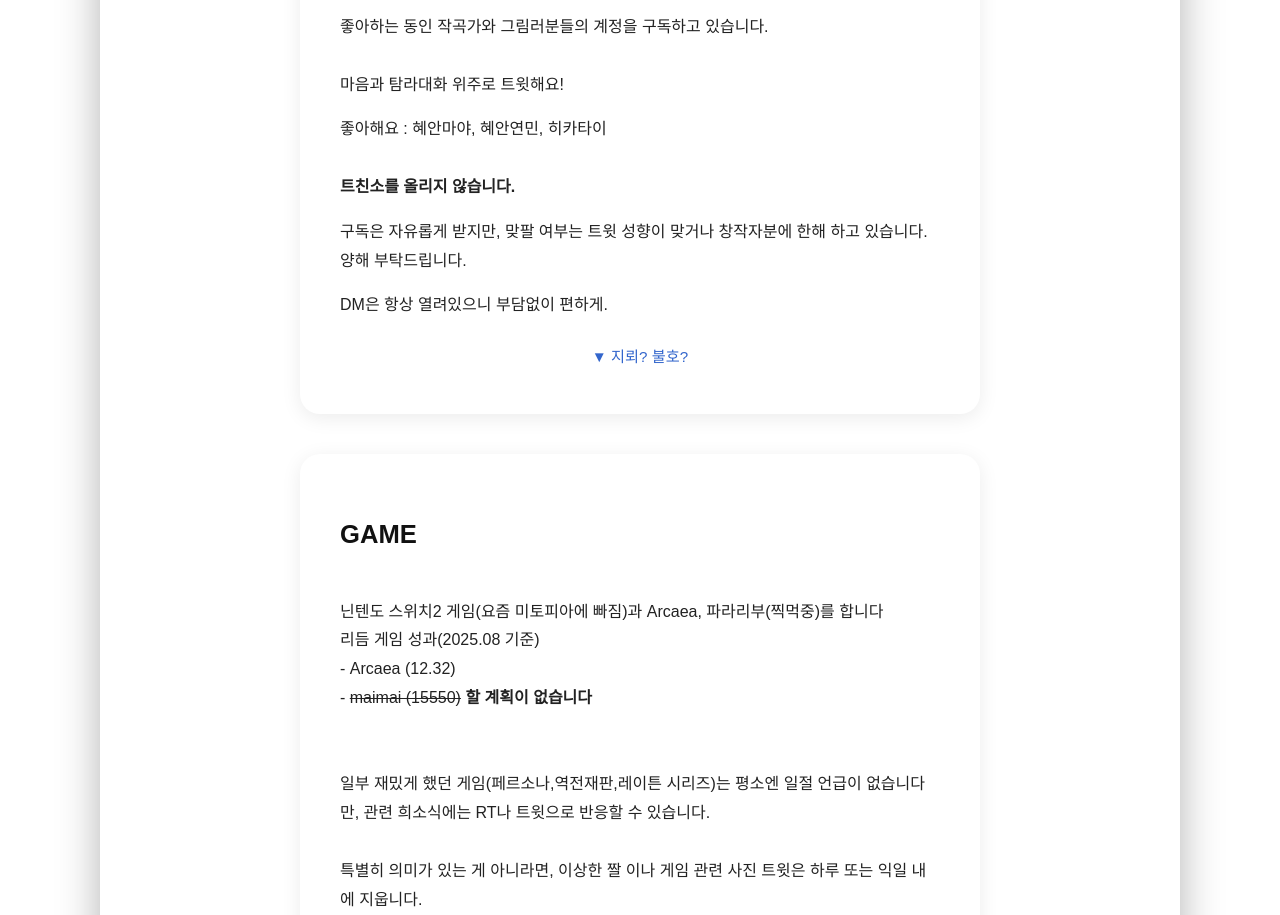
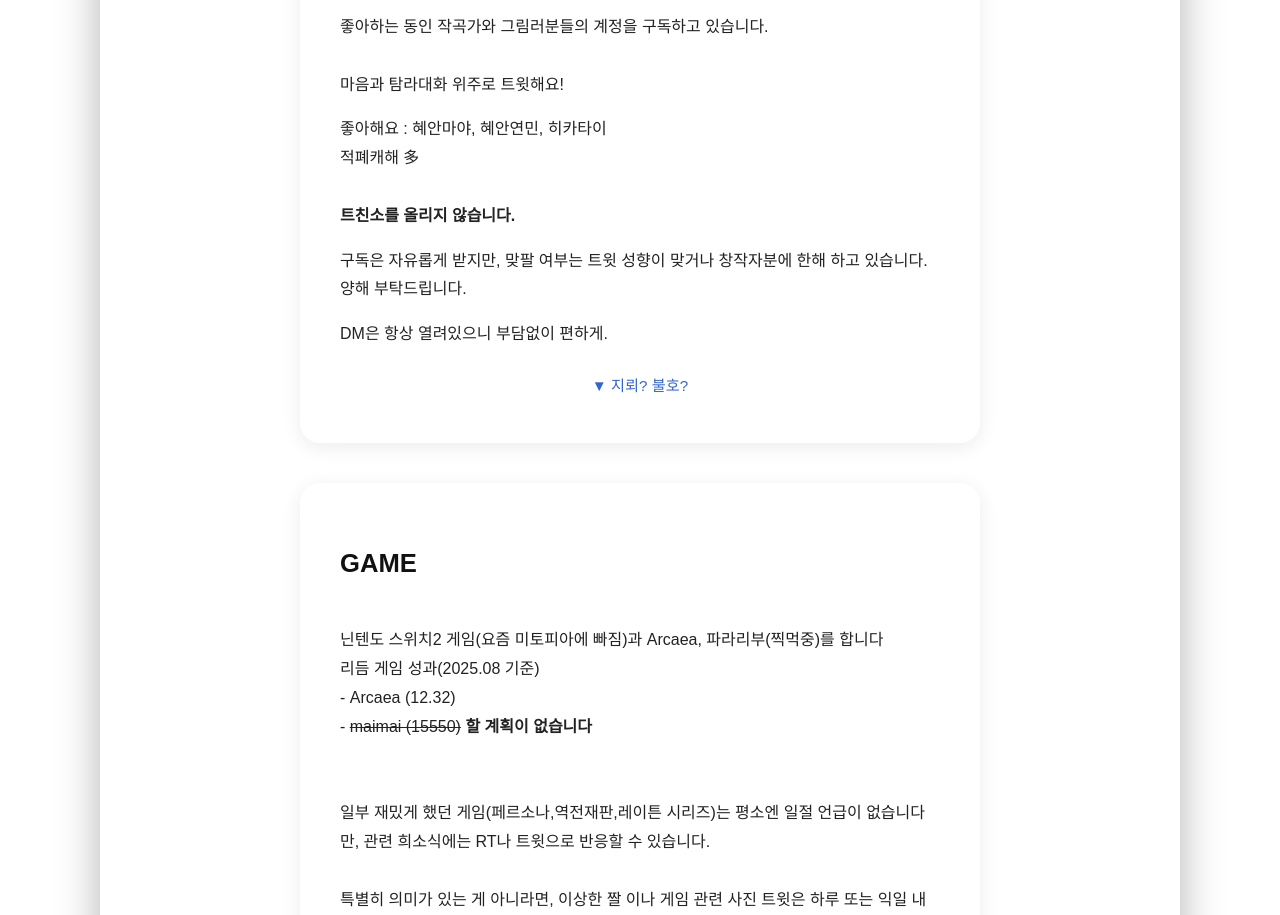
Before and after one commit to Tona-rui/Info2, a plain HTML site: page index.html in a window 1280 px wide. Shown: the part 1421-2336 px from the top of the page. Drawn offline with nearby package versions, Linux system fonts and the light colour scheme; some packages are replaced by stand-ins of ours; a script that the page names is missing; a web font is replaced by a local one.

Commit message:
Update index.html

```diff
--- a/index.html
+++ b/index.html
@@ -87,7 +87,8 @@
                 <p>좋아하는 동인 작곡가와 그림러분들의 계정을 구독하고 있습니다.<br>
                 마음과 탐라대화 위주로 트윗해요!</p>
 
-                <p>좋아해요 : 혜안마야, 혜안연민, 히카타이<br>
+                <p>좋아해요 : 혜안마야, 혜안연민, 히카타이
+                  적폐캐해 多<br>
                 <strong>트친소를 올리지 않습니다.</strong></p>
 
                 <P>구독은 자유롭게 받지만, 맞팔 여부는 트윗 성향이 맞거나 창작자분에 한해 하고 있습니다. 양해 부탁드립니다.</p>
```
